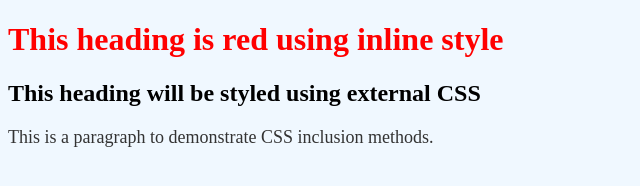
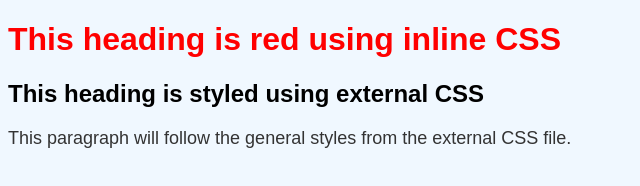
Before and after one commit to Swetha-ai-dotcom/Cognizant-java, a plain HTML site: page index.html in a window 1280 px wide. Shown: the whole page, without its empty margins (0-640 px from the left). Drawn offline with Linux system fonts and the light colour scheme.

Commit message:
Update index.html

```diff
--- a/index.html
+++ b/index.html
@@ -2,26 +2,29 @@
 <html lang="en">
 <head>
   <meta charset="UTF-8">
-  <title>CSS Demo</title>
+  <title>CSS Inclusion Methods</title>
 
-  <!-- Internal CSS -->
+  <!-- Internal CSS using <style> tag -->
   <style>
+    /* Body background style */
     body {
-      background-color: #f0f8ff; /* Light blue background */
+      background-color: #f0f8ff;
+      font-family: Arial, sans-serif;
     }
   </style>
 
-  <!-- Link to external CSS -->
+  <!-- Link to external stylesheet -->
   <link rel="stylesheet" href="styles.css">
 </head>
 <body>
 
-  <!-- Inline CSS -->
-  <h1 style="color: red;">This heading is red using inline style</h1>
+  <!-- Inline CSS applied to make this heading red -->
+  <h1 style="color: red;">This heading is red using inline CSS</h1>
 
-  <h2>This heading will be styled using external CSS</h2>
+  <!-- This heading will use external CSS -->
+  <h2 class="subheading">This heading is styled using external CSS</h2>
 
-  <p>This is a paragraph to demonstrate CSS inclusion methods.</p>
+  <p>This paragraph will follow the general styles from the external CSS file.</p>
 
 </body>
 </html>
```
